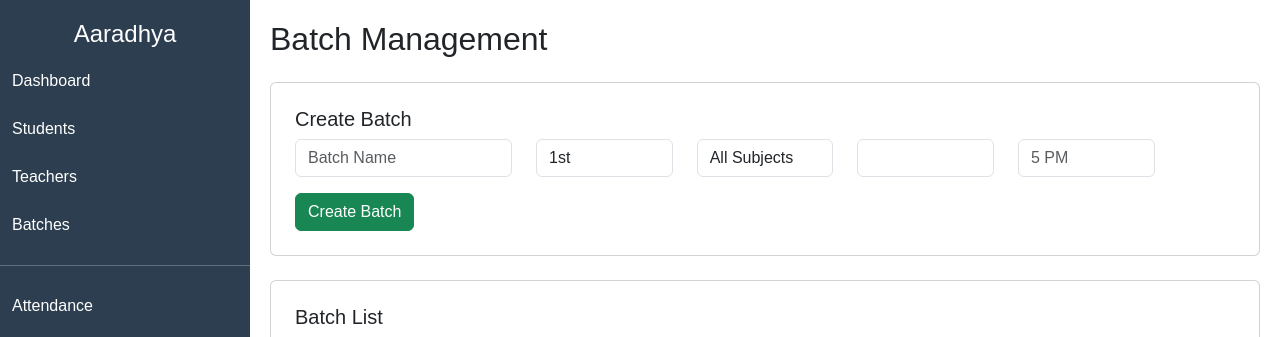
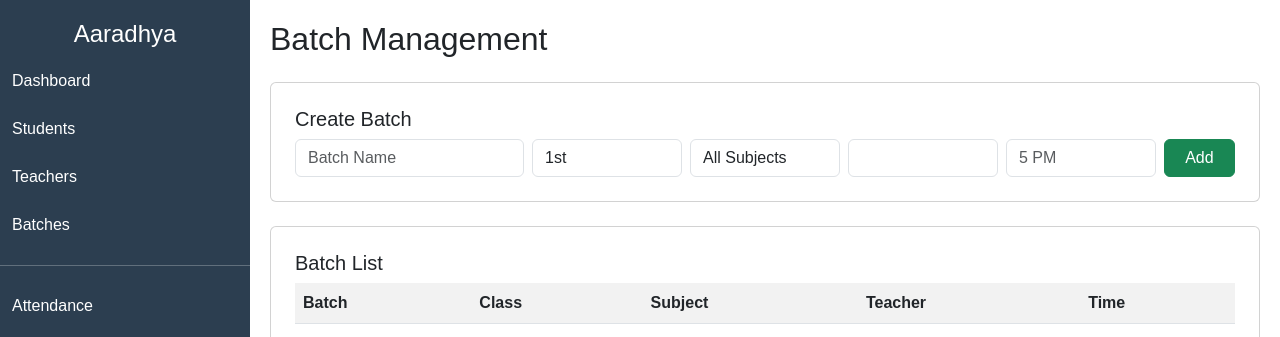
Before and after one commit to cuk6912/aaradhya-classes, a Flask app: page /batches in a window 1280 px wide. Shown: the top 337 px of the page. Run offline with Flask 3, Linux system fonts and the light colour scheme; lists and menus that the app fills with data are empty.

Commit message:
Update batches.html

```diff
--- a/templates/batches.html
+++ b/templates/batches.html
@@ -8,18 +8,16 @@
 
 <h5>Create Batch</h5>
 
-<form method="POST" action="/add_batch">
+<form method="POST" action="/create_batch">
 
-<div class="row">
+<div class="row g-2">
 
 <div class="col-md-3">
-<input class="form-control" name="batch_name" placeholder="Batch Name">
+<input class="form-control" name="name" placeholder="Batch Name" required>
 </div>
 
 <div class="col-md-2">
-
-<select class="form-control" name="class_name">
-
+<select class="form-control" name="class" required>
 <option>1st</option>
 <option>2nd</option>
 <option>3rd</option>
@@ -32,51 +30,37 @@
 <option>10th</option>
 <option>11th</option>
 <option>12th</option>
-
 </select>
-
 </div>
 
 <div class="col-md-2">
-
-<select class="form-control" name="subject">
-
+<select class="form-control" name="subject" required>
 <option>All Subjects</option>
 <option>Maths</option>
 <option>Science</option>
 <option>English</option>
 <option>Phonics</option>
 <option>Abacus</option>
-
 </select>
-
 </div>
 
 <div class="col-md-2">
-
-<select class="form-control" name="teacher_id">
-
+<select class="form-control" name="teacher" required>
 {% for t in teachers %}
-
-<option value="{{t.id}}">
-{{t.name}}
-</option>
-
+<option value="{{t.id}}">{{t.name}}</option>
 {% endfor %}
-
 </select>
-
 </div>
 
 <div class="col-md-2">
+<input class="form-control" name="time" placeholder="5 PM" required>
+</div>
 
-<input class="form-control" name="time" placeholder="5 PM">
-
+<div class="col-md-1">
+<button class="btn btn-success w-100">Add</button>
 </div>
 
 </div>
-
-<button class="btn btn-success mt-3">Create Batch</button>
 
 </form>
 
@@ -86,7 +70,7 @@
 
 <h5>Batch List</h5>
 
-<table class="table">
+<table class="table table-striped">
 
 <tr>
 <th>Batch</th>
@@ -100,8 +84,8 @@
 
 <tr>
 
-<td>{{b.batch_name}}</td>
-<td>{{b.class_name}}</td>
+<td>{{b.name}}</td>
+<td>{{b.student_class}}</td>
 <td>{{b.subject}}</td>
 <td>{{b.teacher_id}}</td>
 <td>{{b.time}}</td>
```
